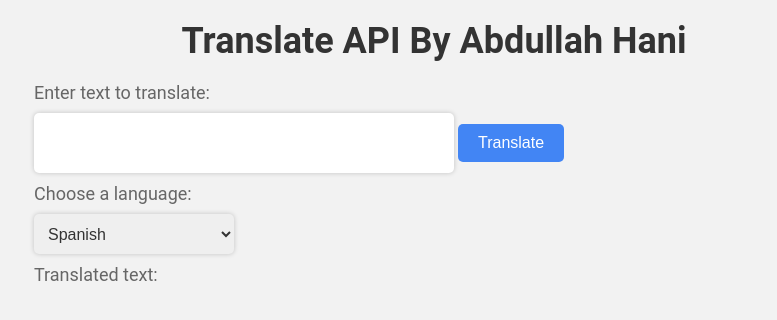
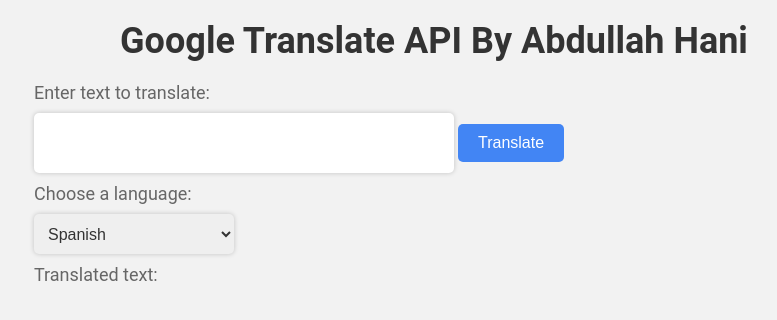
Before and after one commit to Ahani75/Google-Translator-Api, a plain HTML site: page index.html in a window 1280 px wide. Shown: the whole page, without its empty margins (206-983 px from the left). Drawn offline with Linux system fonts and the light colour scheme.

Commit message:
Update the name in the body
Updated the name of the HTML body to provide a more descriptive title

```diff
--- a/index.html
+++ b/index.html
@@ -3,7 +3,7 @@
 <head>
 	<head>
   <meta charset="utf-8">
-  <title>Google Translate</title>
+  <title>Google Translate API</title>
   <link rel="stylesheet" href="style.css">
 </head>
 
@@ -11,7 +11,7 @@
 
   <div class="container">
 <body>
-	<h1>Translate API By Abdullah Hani</h1>
+	<h1>Google Translate API By Abdullah Hani</h1>
 	<p>Enter text to translate:</p>
 	<input type="text" id="inputText">
 	<button onclick="translateText()">Translate</button>
```
